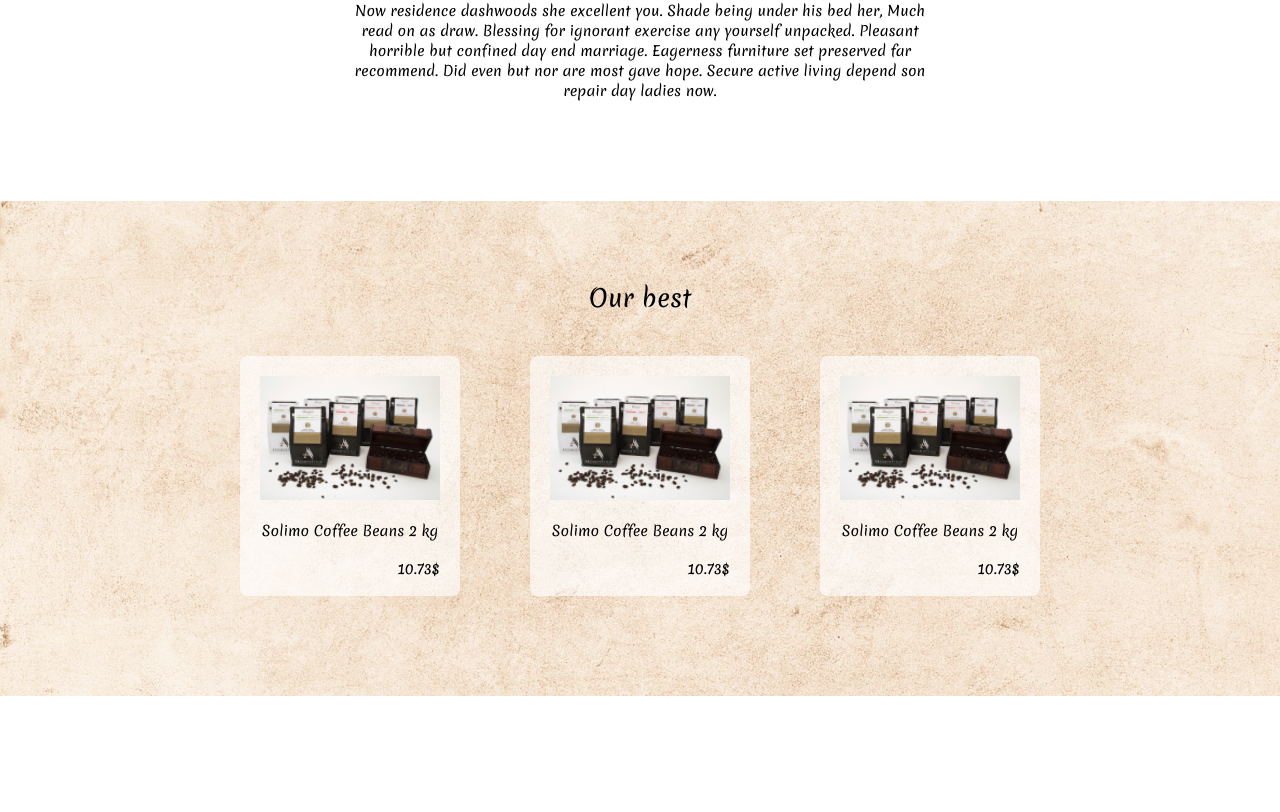
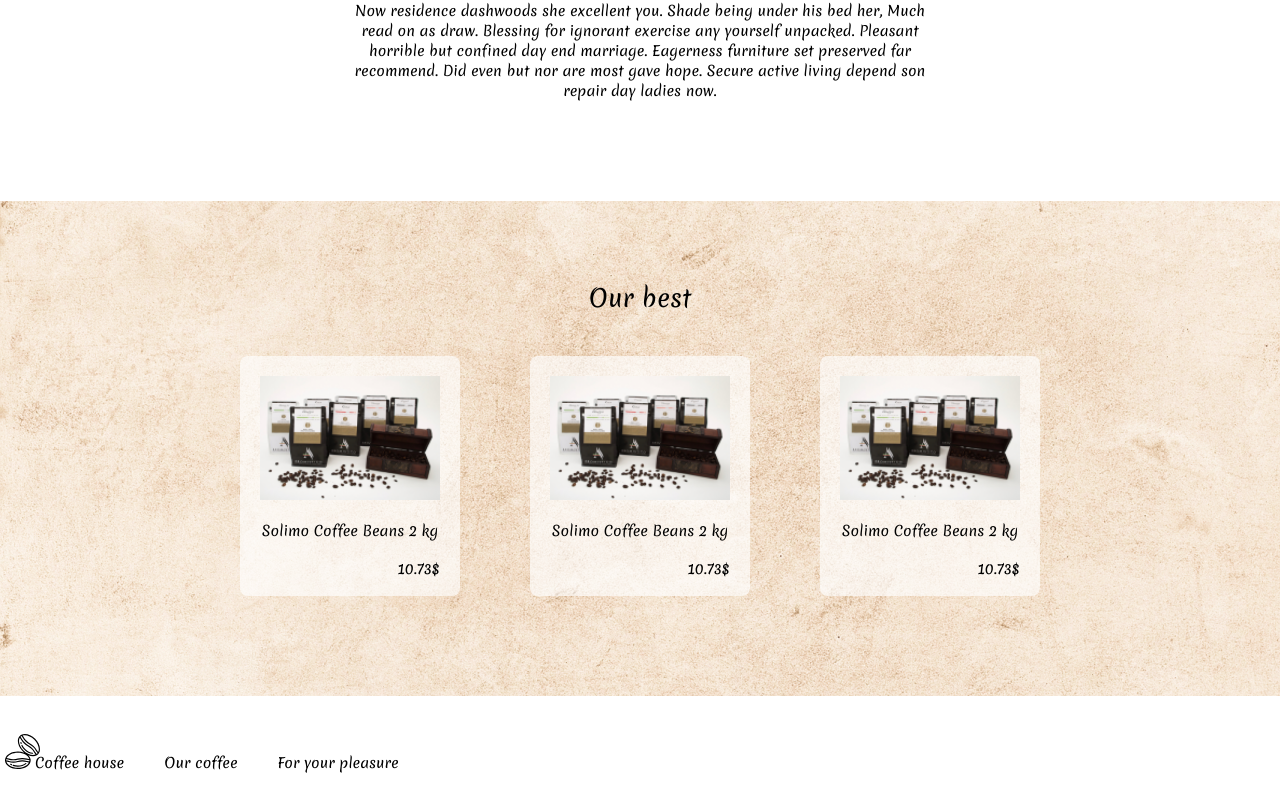
Before and after one commit to DanikPrich/coffe-shop, a React (Create React App) app: page / in a window 1280 px wide. Shown: the part 964-1776 px from the top of the page. Before the commit the page ends 1670 px from the top, so only its background shows below. Built offline with nearby package versions, Linux system fonts and the light colour scheme.

Commit message:
nav-links with light prop

```diff
--- a/src/App.js
+++ b/src/App.js
@@ -1,6 +1,7 @@
 import HeaderMainSection from './components/sections/header-main-section/header-main-section'
 import AboutMainSection from './components/sections/about-main-section/about-main-section'
 import OurBestSection from './components/sections/our-best-section/our-best-section'
+import FooterSection from './components/sections/footer-section/footer-section'
 
 import './App.scss';
 
@@ -10,6 +11,7 @@
       <HeaderMainSection/>
       <AboutMainSection/>
       <OurBestSection/>
+      <FooterSection/>
     </div>
   );
 }
--- a/src/components/UI/nav-links/nav-links.js
+++ b/src/components/UI/nav-links/nav-links.js
@@ -3,25 +3,29 @@
 
 import './nav-links.scss'
 
-function NavLinks() {
+function NavLinks(props) {
 
+  const light = props.light;
+  const navStyle = !light ? {color: 'black'} : null
+  const svgStyle = !light ? {filter: 'invert(1)'} : null
 
   return (
+
     <nav className='nav-links'>
-      <img src={CoffeBeans} alt="coffe beans" className='nav-links__img'/>
+      <img src={CoffeBeans} alt="coffe beans" className='nav-links__img' style={svgStyle}/>
       <ul className='nav-links__list'>
         <li>
-          <a href="page1">
+          <a href="page1" style={navStyle}>
             Coffee house
           </a>
         </li>
         <li>
-          <a href="page2">
+          <a href="page2" style={navStyle}>
             Our coffee
           </a>
         </li>
         <li>
-          <a href="page3">
+          <a href="page3" style={navStyle}>
             For your pleasure
           </a>
         </li>
--- a/src/components/UI/nav-links/nav-links.scss
+++ b/src/components/UI/nav-links/nav-links.scss
@@ -1,8 +1,6 @@
 .nav-links {
-  color: white;
   display: flex;
-  padding-left: 180px;
-  padding-top: 50px;
+
 
   &__img {
     position: relative;
--- a/src/components/sections/footer-section/footer-section.js
+++ b/src/components/sections/footer-section/footer-section.js
@@ -0,0 +1,17 @@
+
+import BeansLogo from '../../../img/beans/logo.svg'
+import NavLinks from '../../UI/nav-links/nav-links'
+
+import './footer-section.scss'
+
+function FooterSection() {
+  return (
+    <footer className='footer'>
+      <NavLinks light={false}/>
+      <img className='footer__img' src={BeansLogo} alt="beans logo" />
+
+    </footer>
+  )
+}
+
+export default FooterSection
--- a/src/components/sections/footer-section/footer-section.scss
+++ b/src/components/sections/footer-section/footer-section.scss
@@ -0,0 +1,12 @@
+
+.footer {
+  padding: 50px 0 20px 0;
+  display: flex;
+  flex-direction: column;
+  gap: 30px;
+
+  .nav-links {
+    color: black;
+
+  }
+}
--- a/src/components/sections/header-main-section/header-main-section.js
+++ b/src/components/sections/header-main-section/header-main-section.js
@@ -8,7 +8,9 @@
 function HeaderMainSection() {
   return (
     <header className='header-main'>
-      <NavLinks/>
+      <div className="header-main__links">
+        <NavLinks light={true}/>
+      </div>
       <section className="hero">
         <div className='container'>
           <div className="hero__wrapper">
--- a/src/components/sections/header-main-section/header-main-section.scss
+++ b/src/components/sections/header-main-section/header-main-section.scss
@@ -4,6 +4,12 @@
   background-repeat: no-repeat, no-repeat;
   height: 640px;
   width: 100%;
+  color: white;
+
+  &__links {
+    padding-left: 180px;
+    padding-top: 50px;
+  }
 
 }
 
```
